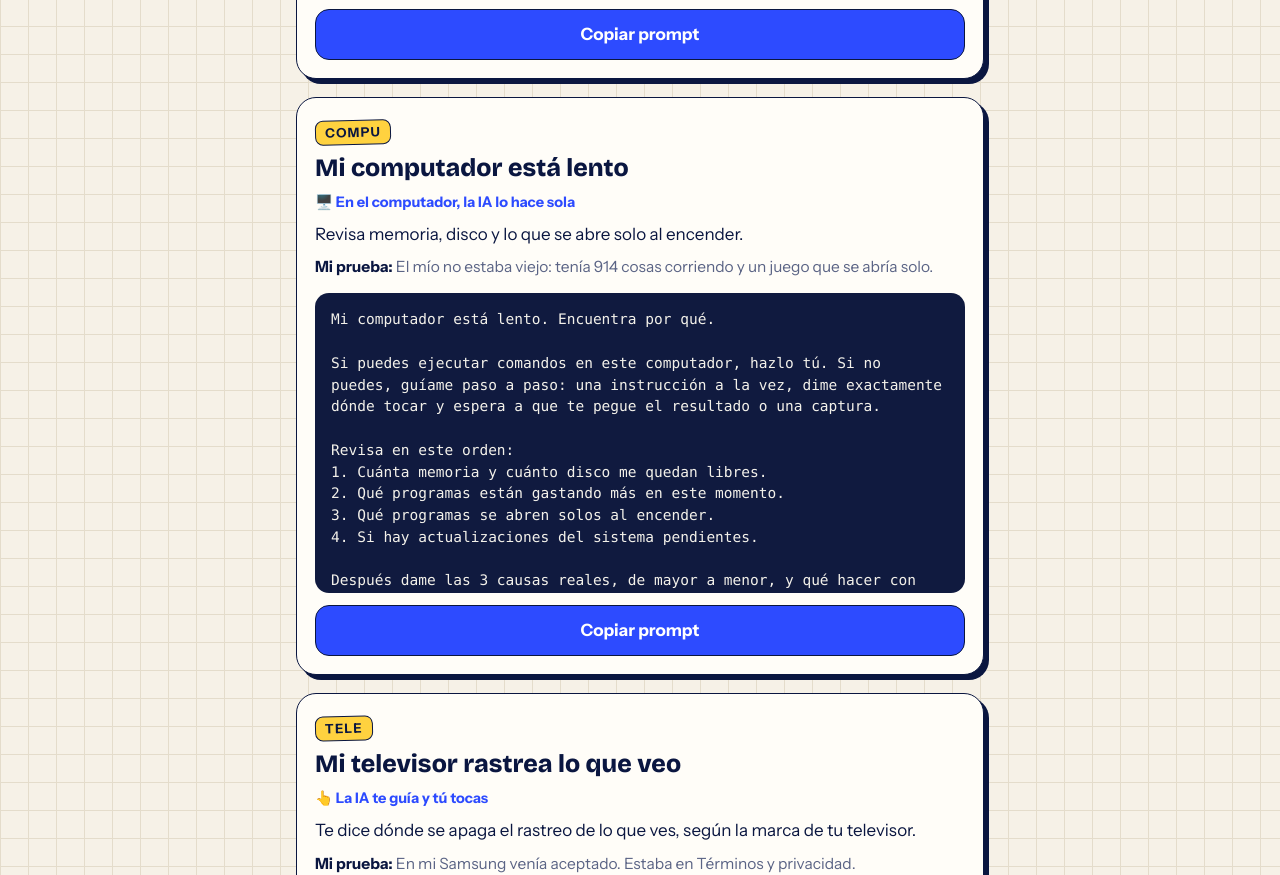
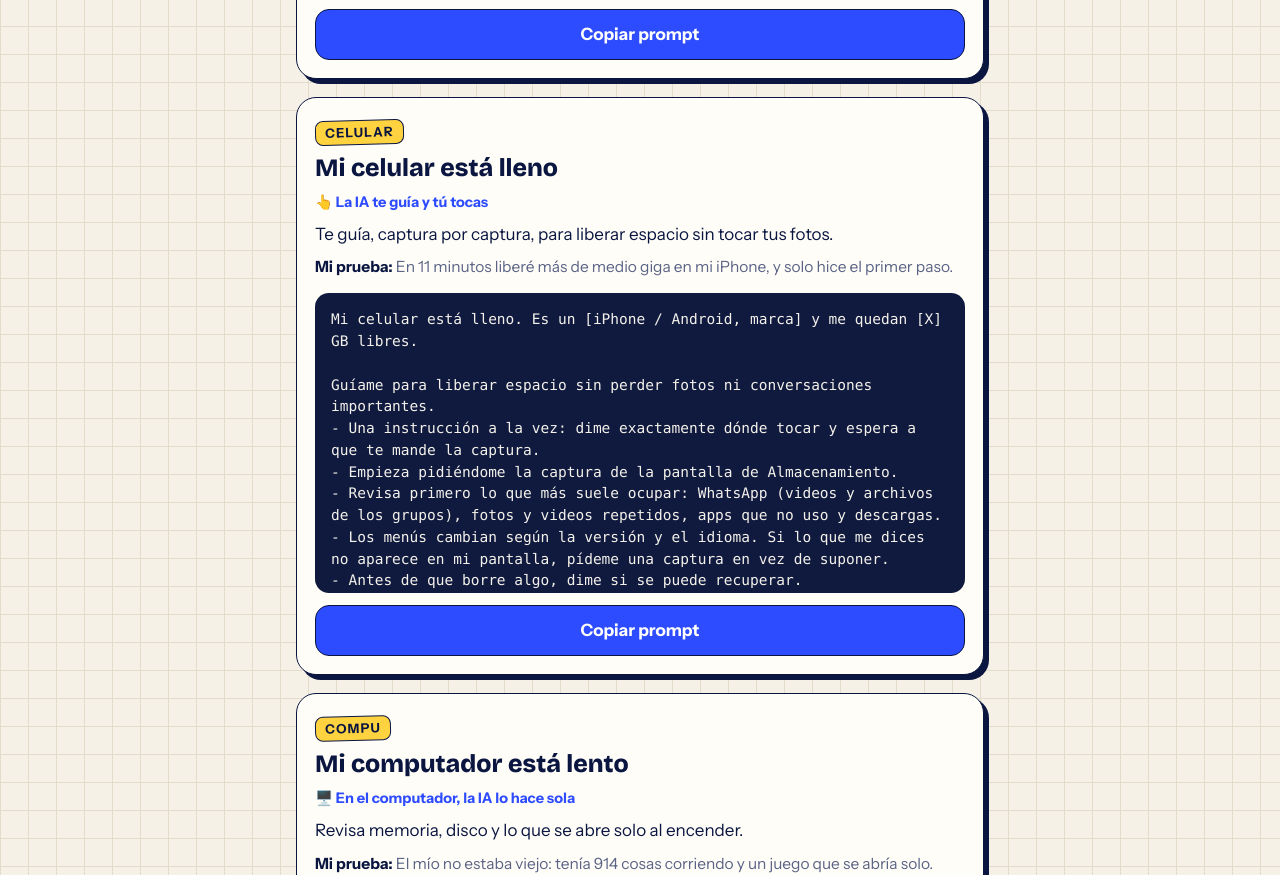
Before and after one commit to VelezTa/velt-videos, a plain HTML site: page prompts/index.html in a window 1280 px wide. Shown: the part 1906-2781 px from the top of the page. Drawn offline with Linux system fonts and the light colour scheme.

Commit message:
Prompts page: add CELULAR (tested on her iPhone in ChatGPT)
Co-Authored-By: Claude Fable 5.2 <noreply@anthropic.com>

```diff
--- a/prompts/index.html
+++ b/prompts/index.html
@@ -62,7 +62,7 @@ footer{margin-top:22px;font-size:14px;color:var(--soft)}
     <li><b>3</b><span>Cambia lo que está entre [corchetes] por tus datos.</span></li>
   </ol>
   <p class="note">En el computador, con la app de escritorio de ChatGPT o Claude, la IA hace el trabajo sola. En el chat del celular te guía paso a paso: ninguna IA puede manejar tu celular por ti. Y ninguno de estos prompts borra ni cambia nada sin tu permiso.</p>
-  <nav class="index" aria-label="Prompts"><a href="#espacio">ESPACIO</a><a href="#wifi">WIFI</a><a href="#compu">COMPU</a><a href="#tele">TELE</a><a href="#gastos">GASTOS</a><a href="#lenta">LENTA</a><a href="#botones">BOTONES</a><a href="#perfil">PERFIL</a><a href="#respuestas">RESPUESTAS</a></nav>
+  <nav class="index" aria-label="Prompts"><a href="#espacio">ESPACIO</a><a href="#wifi">WIFI</a><a href="#celular">CELULAR</a><a href="#compu">COMPU</a><a href="#tele">TELE</a><a href="#gastos">GASTOS</a><a href="#lenta">LENTA</a><a href="#botones">BOTONES</a><a href="#perfil">PERFIL</a><a href="#respuestas">RESPUESTAS</a></nav>
 
   <h2>Para tu casa</h2>
     <article class="card" id="espacio">
@@ -111,6 +111,26 @@ Después dame:
 No cambies nada sin mostrarme primero qué vas a hacer y esperar mi &quot;sí&quot;.
 Cuando yo aplique los cambios, repite las mismas pruebas y muéstrame una tabla de antes y después.</pre>
       <button class="copy" data-target="p-wifi">Copiar prompt</button>
+    </article>
+    <article class="card" id="celular">
+      <p class="word">CELULAR</p>
+      <h3>Mi celular está lleno</h3>
+      <p class="mode">👆 La IA te guía y tú tocas</p>
+      <p class="what">Te guía, captura por captura, para liberar espacio sin tocar tus fotos.</p>
+      <p class="result"><b>Mi prueba:</b> En 11 minutos liberé más de medio giga en mi iPhone, y solo hice el primer paso.</p>
+      <pre id="p-celular">Mi celular está lleno. Es un [iPhone / Android, marca] y me quedan [X] GB libres.
+
+Guíame para liberar espacio sin perder fotos ni conversaciones importantes.
+- Una instrucción a la vez: dime exactamente dónde tocar y espera a que te mande la captura.
+- Empieza pidiéndome la captura de la pantalla de Almacenamiento.
+- Revisa primero lo que más suele ocupar: WhatsApp (videos y archivos de los grupos), fotos y videos repetidos, apps que no uso y descargas.
+- Los menús cambian según la versión y el idioma. Si lo que me dices no aparece en mi pantalla, pídeme una captura en vez de suponer.
+- Antes de que borre algo, dime si se puede recuperar.
+- No me pidas instalar apps de limpieza.
+- No pares en el primer paso: cuando termine uno, dime cuánto llevo liberado y sigue con el siguiente.
+
+Al final dime cuánto liberé en total.</pre>
+      <button class="copy" data-target="p-celular">Copiar prompt</button>
     </article>
     <article class="card" id="compu">
       <p class="word">COMPU</p>
```
